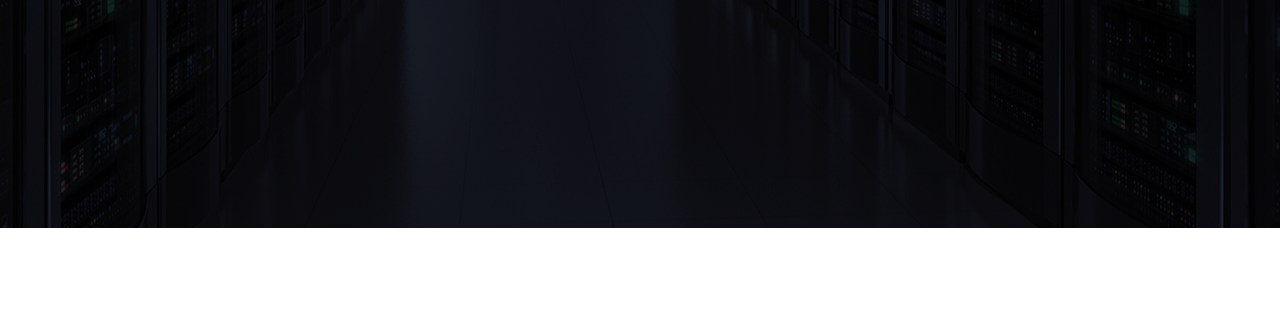
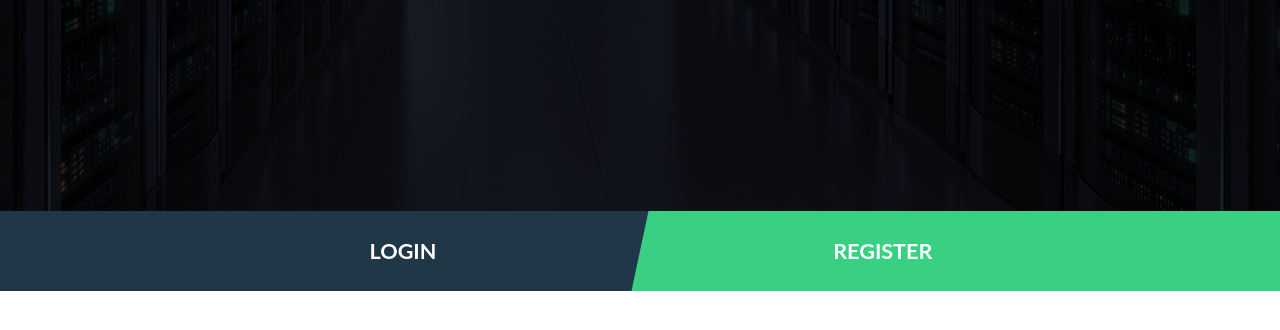
Before and after one commit to dimadk24/ghost-host, a website: page src/index.html in a window 1280 px wide. Shown: the part 422-752 px from the top of the page. Drawn offline with Linux system fonts and the light colour scheme; a web font is replaced by a local one.

Commit message:
feat: member part

```diff
--- a/src/index.html
+++ b/src/index.html
@@ -40,6 +40,14 @@
         <h2>And We're taking it seriously...</h2>
       </div>
     </header>
+    <div class="member">
+      <div class="login">
+        <button>login</button>
+      </div>
+      <div class="register">
+        <button>register</button>
+      </div>
+    </div>
   </div>
   <script>
     const hamburger = document.querySelector('.hamburger');
--- a/src/style.css
+++ b/src/style.css
@@ -1,6 +1,13 @@
 @font-face {
   font-family: "Lato";
   src: url("fonts/lato/Lato-Medium.ttf");
+  font-weight: normal;
+}
+
+@font-face {
+  font-family: "Lato";
+  src: url("fonts/lato/Lato-Bold.ttf");
+  font-weight: bold;
 }
 
 @font-face {
@@ -168,6 +175,55 @@ body.menu--opened ul {
   margin: 0 20px;
 }
 
+.member {
+  background-color: #39d083;
+  position: relative;
+  top: -17px;
+}
+
+.member > div {
+  display: inline-flex;
+  justify-content: center;
+  width: 48.8125%;
+  height: 122px;
+}
+
+.member button {
+  display: block;
+  width: 75%;
+  height: 100%;
+  cursor: pointer;
+  text-transform: uppercase;
+  background: none;
+  border: none;
+  font-family: "Lato", Arial, sans-serif;
+  font-weight: bold;
+  font-size: 1.35em;
+}
+
+div.login {
+  position: relative;
+  background-color: #203747;
+}
+
+div.login::after {
+  content: "";
+  background-color: inherit;
+  width: 30px;
+  height: 100%;
+  position: absolute;
+  right: -15px;
+  transform: skew(-12deg);
+}
+
+div.login > button {
+  margin-left: 29%;
+}
+
+div.register > button {
+  margin-right: 18.69%;
+}
+
 @media screen and (max-width: 1400px) {
   .top {
     height: 50px;
@@ -188,17 +244,37 @@ body.menu--opened ul {
   header {
     height: 650px;
   }
+
+  .member > div {
+    height: 80px;
+  }
 }
 
 @media screen and (max-width: 1240px) {
   .top {
     margin: 0 20px;
   }
+
+  .member > div {
+    height: 60px;
+  }
 }
 
 @media screen and (max-width: 1000px) {
   header {
     height: 550px;
+  }
+
+  .member > div {
+    height: 50px;
+  }
+
+  div.login > button {
+    margin-left: 0;
+  }
+
+  div.register > button {
+    margin-right: 0;
   }
 }
 
```
